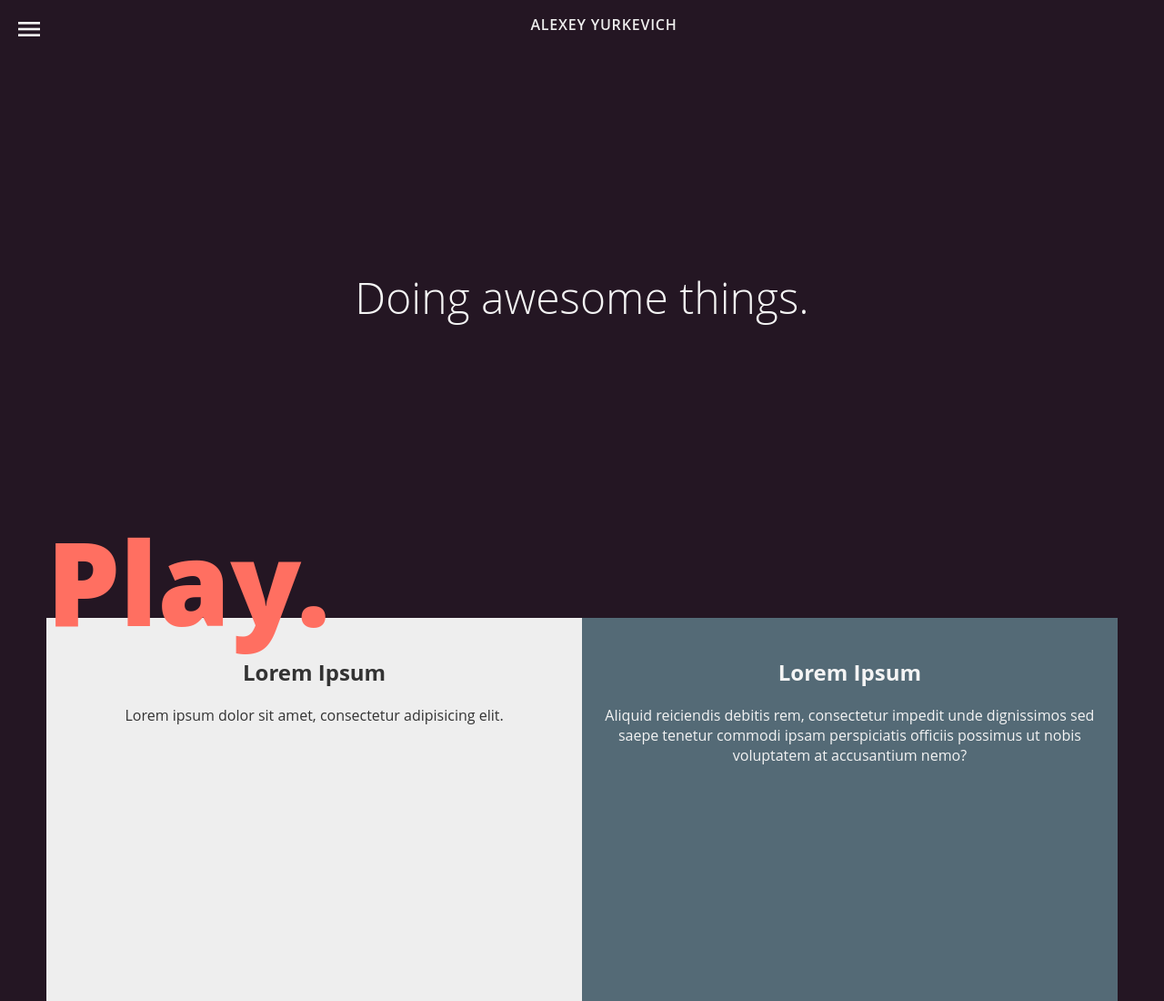
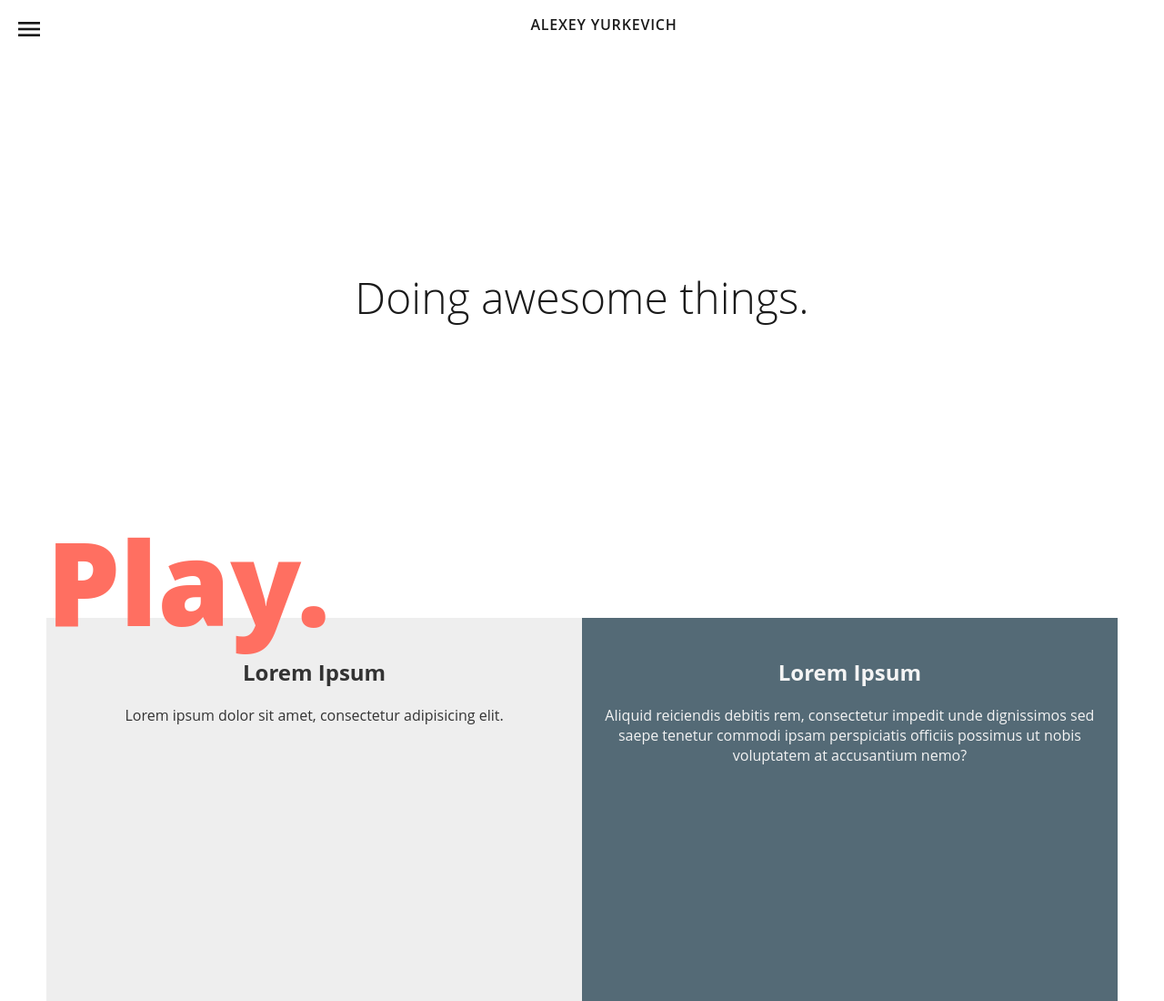
Before and after one commit to alj06ka/portfolio-website, a website: page app/index.html in a window 1280 px wide. Shown: the top 1100 px of the page at 91% size. Drawn offline with Linux system fonts and the light colour scheme.

Commit message:
Change color scheme

```diff
--- a/app/styles/styles.css
+++ b/app/styles/styles.css
@@ -1,7 +1,7 @@
 body{
 	margin: 0;
 	font-family: "Open Sans", sans-serif;
-	background-color: #241623;
+	background-color: #FFF;
 }
 
 header {
@@ -35,7 +35,7 @@ a:hover {
 }
 
 i.material-icons {
-	color: #F4F4F4;
+	color: #1A1A1A;
 	font-size: 2rem;
 }
 
@@ -49,7 +49,7 @@ i.material-icons {
 	margin: 0 auto;
 	text-align: center;
 	padding: 1rem;
-	color: #EEEEEE;
+	color: #1A1A1A;
 	font-size: 1em;
 	text-transform: uppercase;
 	font-weight: 600;
@@ -59,7 +59,7 @@ i.material-icons {
 .header_main_text {
 	margin: 30vh auto;
 	text-align: center;
-	color: #F4F4F4;
+	color: #1A1A1A;
 	font-size: 3rem;
 	font-weight: 300;
 }
```
